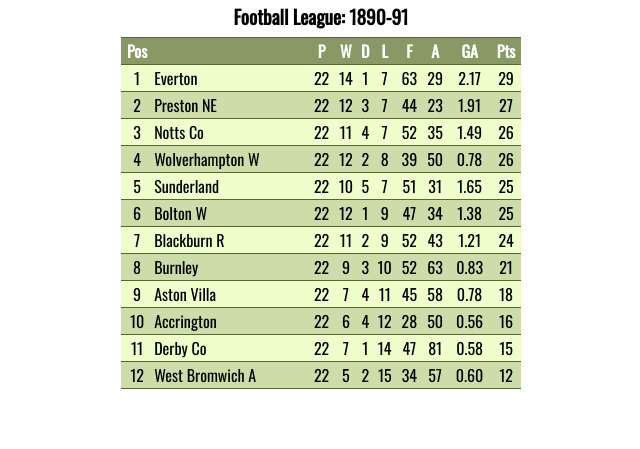
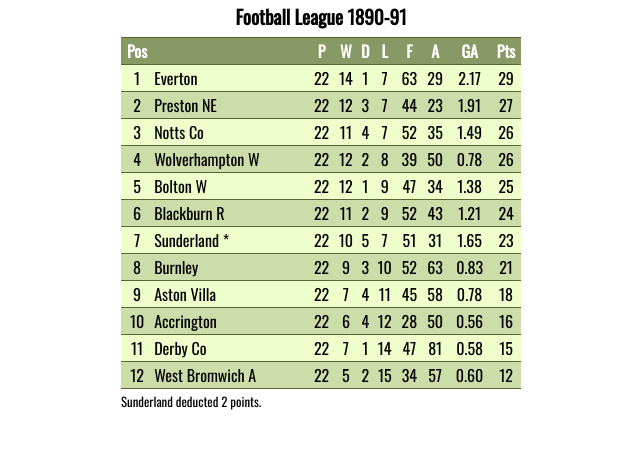
Before and after one commit to andrewhstead/football-stats, a Django app: a page that uses games/templates/competition_table.html in a window 1280 px wide. Shown: the part 211-660 px from the top of the page, without its empty margins (319-959 px from the left). Run offline with Django 3.2, Linux system fonts and the light colour scheme; data comes from the database, SQL or seed files in the repository; both versions use the stored data as it was after the commit; some libraries are stand-ins or nearby versions.

Commit message:
Added points adjustment model for use in league tables.

```diff
--- a/football/settings.py
+++ b/football/settings.py
@@ -37,6 +37,7 @@
     'django.contrib.sessions',
     'django.contrib.messages',
     'django.contrib.staticfiles',
+    'mathfilters',
     'countries',
     'games',
     'home',
--- a/games/admin.py
+++ b/games/admin.py
@@ -2,9 +2,10 @@
 from __future__ import unicode_literals
 
 from django.contrib import admin
-from .models import Competition, Game, League, Season
+from .models import Adjustment, Competition, Game, League, Season
 
 # Register your models here.
+admin.site.register(Adjustment)
 admin.site.register(Competition)
 admin.site.register(Game)
 admin.site.register(League)
--- a/games/models.py
+++ b/games/models.py
@@ -21,7 +21,6 @@
 )
 
 # Create your models here.
-
 # League model for overall competitions.
 class League(models.Model):
 	country = models.ForeignKey(Country, related_name='leagues')
@@ -32,6 +31,7 @@
 	def __unicode__(self):
 		return self.name
 
+
 # Season model.
 class Season(models.Model):
 	name = models.CharField(max_length=10)
@@ -39,6 +39,7 @@
 
 	def __unicode__(self):
 		return self.name
+
 
 # Competition model for individual league seasons.
 class Competition(models.Model):
@@ -67,7 +68,8 @@
 	bottom_secondary_places = models.IntegerField(blank=True, null=True)
 
 	def __unicode__(self):
-		return unicode(self.name) + ': ' + unicode(self.season)
+		return unicode(self.name) + ' ' + unicode(self.season)
+
 
 # Game model for individual matches.
 class Game(models.Model):
@@ -82,3 +84,14 @@
 
 	def __unicode__(self):
 		return unicode(self.game_date) + ': ' + unicode(self.home_team) + ' v ' + unicode(self.away_team)
+
+
+# Points adjustment model.
+class Adjustment(models.Model):
+	competition = models.ForeignKey(Competition, related_name='adjustments')
+	team = models.ForeignKey(Team, related_name='adjustments')
+	points = models.IntegerField(default=0)
+	date = models.DateField(blank=True, null=True)
+
+	def __unicode__(self):
+		return unicode(self.competition) + ' - ' + unicode(self.team) + ' (' + unicode(self.points) + ')'
--- a/games/templates/competition_table.html
+++ b/games/templates/competition_table.html
@@ -1,12 +1,15 @@
 {% extends "base.html" %}
 {% load staticfiles %}
+{% load mathfilters %}
 
 {% block content %}
 
+	<!-- Competition Title -->
 	<h2>
 		{{ competition }}
 	</h2>
 
+	<!-- Show the league table. -->
 	<table class="league-table">
 
 		<tr>
@@ -76,4 +79,29 @@
 
 	</table>
 
+	<section class="competition-details">
+
+		<!-- Show the points adjustments if there are any. -->
+		{% if adjustments %}
+
+			{% for adjustment in adjustments %}
+				{{ adjustment.team }}
+					{% if adjustment.points > 0 %}
+						awarded
+					{% else %}
+						deducted
+					{% endif %}
+				{{ adjustment.points|abs }}
+					{% if adjustment.points|abs == 1 %}
+						point.
+					{% else %}
+						points.
+					{% endif %}
+				<br />
+			{% endfor %}
+
+		{% endif %}
+
+	</section>
+
 {% endblock %}
--- a/games/views.py
+++ b/games/views.py
@@ -2,7 +2,7 @@
 from __future__ import unicode_literals
 
 from django.shortcuts import render
-from models import Game, League, Competition, Season
+from models import Game, League, Competition, Season, Adjustment
 from teams.models import Team
 from countries.models import Country
 
@@ -35,6 +35,7 @@
 	country = Country.objects.get(abbreviation=country.upper())
 	season = Season.objects.get(name=season)
 	competition = Competition.objects.get(country_id=country.id, abbreviation=competition.upper(), season_id=season.id)
+	adjustments = Adjustment.objects.filter(competition=competition)
 
 	# Set the tie-breaking method to be shown in the league table.
 	# If the first tie-breaker is Goal Average, this will be shown. Otherwise Goal Difference is shown.
@@ -115,6 +116,12 @@
 				team_record["goal_average"] = team_record["goals_for"] / team_record["goals_against"]
 		team_record["goal_difference"] = team_record["goals_for"] - team_record["goals_against"]
 
+		# Check whether the team has a points adjustment and if so, apply it to their record.
+		for adjustment in adjustments:
+			if adjustment.team == team:
+				team_record["points"] += adjustment.points
+				team_record["name"] += " *"
+
 		# Add the team's updated record to the league table.
 		league_table.append(team_record)
 
@@ -123,4 +130,5 @@
 	 team_record[tie_breaker_3], team_record[tie_breaker_4], team_record[tie_breaker_5]], reverse=True)
 
 	return render(request, "competition_table.html",\
-		{"competition": competition, "teams": teams, "league_table": league_table, "table_tie_breaker": table_tie_breaker})
+		{"competition": competition, "teams": teams, "league_table": league_table,\
+		 "table_tie_breaker": table_tie_breaker, "adjustments": adjustments})
--- a/static/css/default.css
+++ b/static/css/default.css
@@ -117,7 +117,14 @@
 	min-width: 30px;
 }
 
-/* Styling for images. */
+/* Styling for information notes. */
+.competition-details {
+	max-width: 400px;
+	margin: auto;
+	font-size: 0.8em;
+}
+
+/* Styles for images. */
 .flag-icon {
 	height: 15px;
 	width: 15px;
```
Also changed, not shown: db.sqlite3, games/migrations/0013_adjustment.py (added), games/migrations/0014_adjustment_date.py (added), 6 other files.
